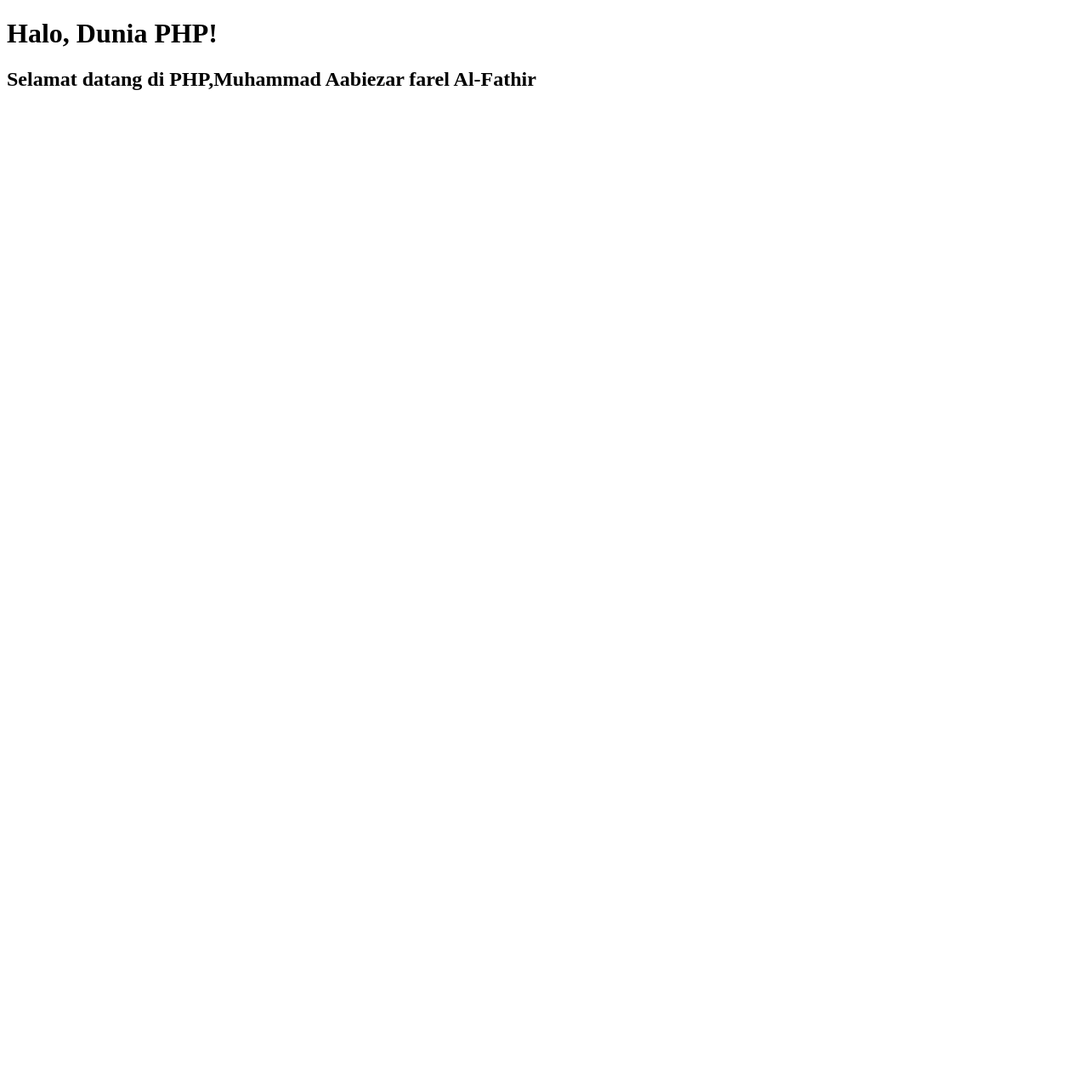
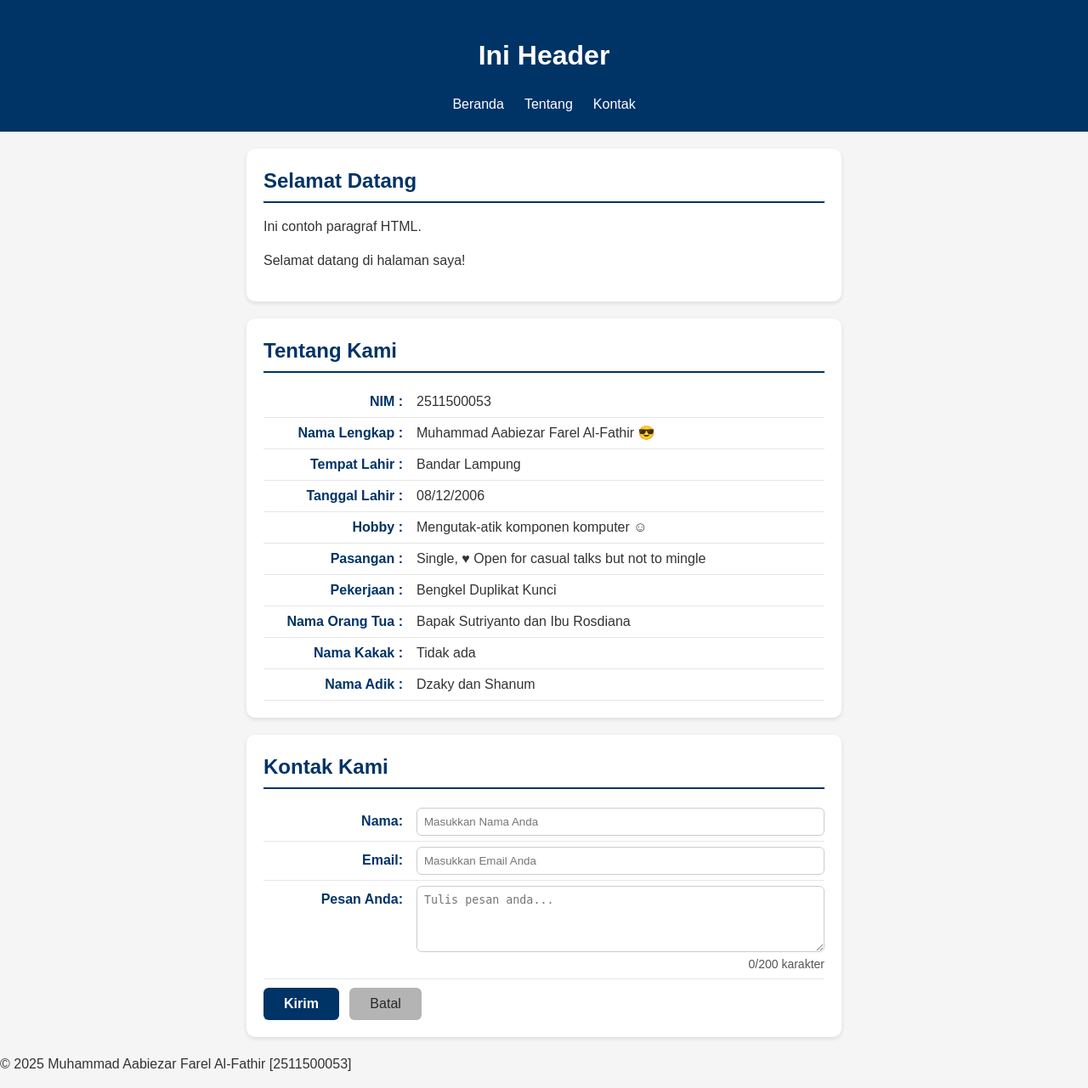
Before and after one commit to MuhammadAabiezarFarelAlFathir/2511500053-PWD-TI1B-25260, a PHP site: page /pertemuan-06/index.php in a window 1280 px wide. Shown: the whole page at 85% size. Before the commit the page ends 106 px from the top, so only its background shows below. Run offline with PHP 8.4, Linux system fonts and the light colour scheme.

Commit message:
Copy indext html menjadi index php

```diff
--- a/pertemuan-06/index.php
+++ b/pertemuan-06/index.php
@@ -1,10 +1,71 @@
 <!DOCTYPE html>
-<html>
-    <head>
-        <title>Belajar PHP Dasar</title>
-    </head>
-    <body>
-        <h1><?php echo "Halo, Dunia PHP!"; ?></h1>
-        <h2><?php echo "Selamat datang di PHP,Muhammad Aabiezar farel Al-Fathir"; ?></h2>
-    </body>
+<html lang="id">
+
+<head>
+    <meta charset="UTF-8">
+    <meta name="viewport" content="width=device-width, initial-scale=1.0">
+    <title>Judul Halaman</title>
+    <link rel="stylesheet" href="style.css">
+</head>
+
+<body>
+    <header>
+        <h1>Ini Header</h1>
+        <button class="menu-toggle" id="menutoggle" aria-label="Toggle Navigation">
+            &#9776;
+        </button>
+        <nav>
+            <ul>
+                <li><a href="#home">Beranda</a></li>
+                <li><a href="#about">Tentang</a></li>
+                <li><a href="#contact">Kontak</a></li>
+            </ul>
+        </nav>
+    </header>
+    <main>
+        <section id="home">
+            <h2>Selamat Datang</h2>
+            <p>Ini contoh paragraf HTML.</p>
+        </section>
+        <section id="about">
+            <h2>Tentang Kami</h2>
+            <p><strong>NIM :</strong> 2511500053</p>
+            <p><strong>Nama Lengkap :</strong> Muhammad Aabiezar Farel Al-Fathir &#128526;</p>
+            <p><strong>Tempat Lahir :</strong> Bandar Lampung</p>
+            <p><strong>Tanggal Lahir :</strong> 08/12/2006</p>
+            <p><strong>Hobby :</strong> Mengutak-atik komponen komputer &#9786;</p>
+            <p><strong>Pasangan :</strong> Single, &hearts; Open for casual talks but not to mingle</p>
+            <p><strong>Pekerjaan :</strong> Bengkel Duplikat Kunci</p>
+            <p><strong>Nama Orang Tua :</strong>Bapak Sutriyanto dan Ibu Rosdiana</p>
+            <p><strong>Nama Kakak :</strong> Tidak ada</p>
+            <p><strong>Nama Adik :</strong>Dzaky dan Shanum</p>
+        </section>
+        <section id="contact">
+            <h2>Kontak Kami</h2>
+            <form action="" method="GET">
+                <label for="txtNama"><span>Nama:</span>
+                    <input type="text" id="txtNama" name="txtNama" placeholder="Masukkan Nama Anda" required
+                        autocomplete="name">
+                </label>
+                <label for="txtEmail"><span>Email:</span>
+                    <input type="email" id="txtEmail" name="txtEmail" placeholder="Masukkan Email Anda" required
+                        autocomplete="email">
+                </label>
+                <label for="txtPesan"><span>Pesan Anda:</span>
+                    <textarea id="txtPesan" name="txtPesan" rows="4" placeholder="Tulis pesan anda..."
+                        required></textarea>
+                    <small id="charCount">0/200 karakter</small> <!-- Penambahan penghitung karakter -->
+                </label>
+                <button type="submit">Kirim</button>
+                <button type="reset">Batal</button>
+            </form>
+        </section>
+    </main>
+    <footer>
+        <p>&copy; 2025 Muhammad Aabiezar Farel Al-Fathir [2511500053]</p>
+    </footer>
+
+    <script src="script.js"></script>
+</body>
+
 </html>
```
Also changed, not shown: pertemuan-06/README.md.
